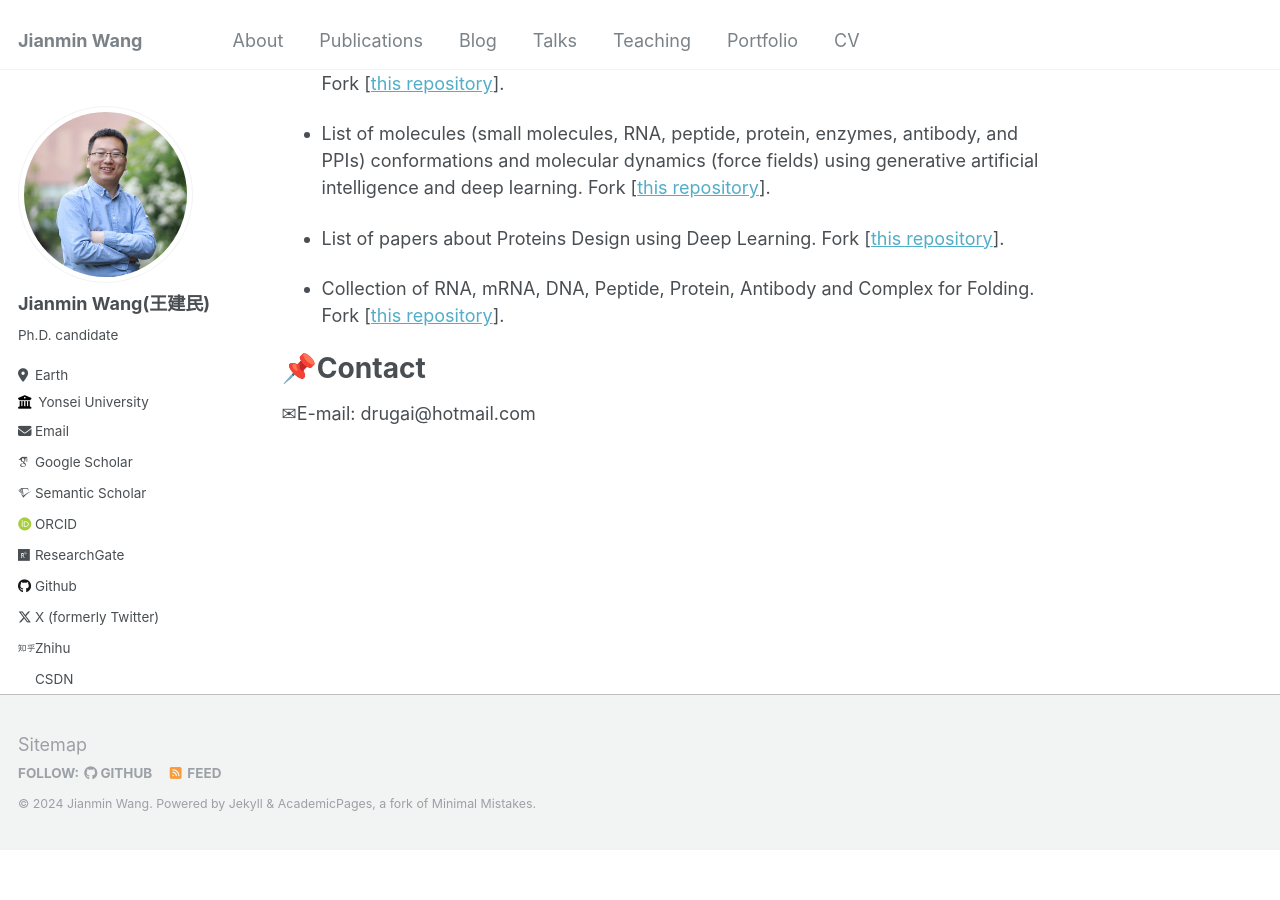
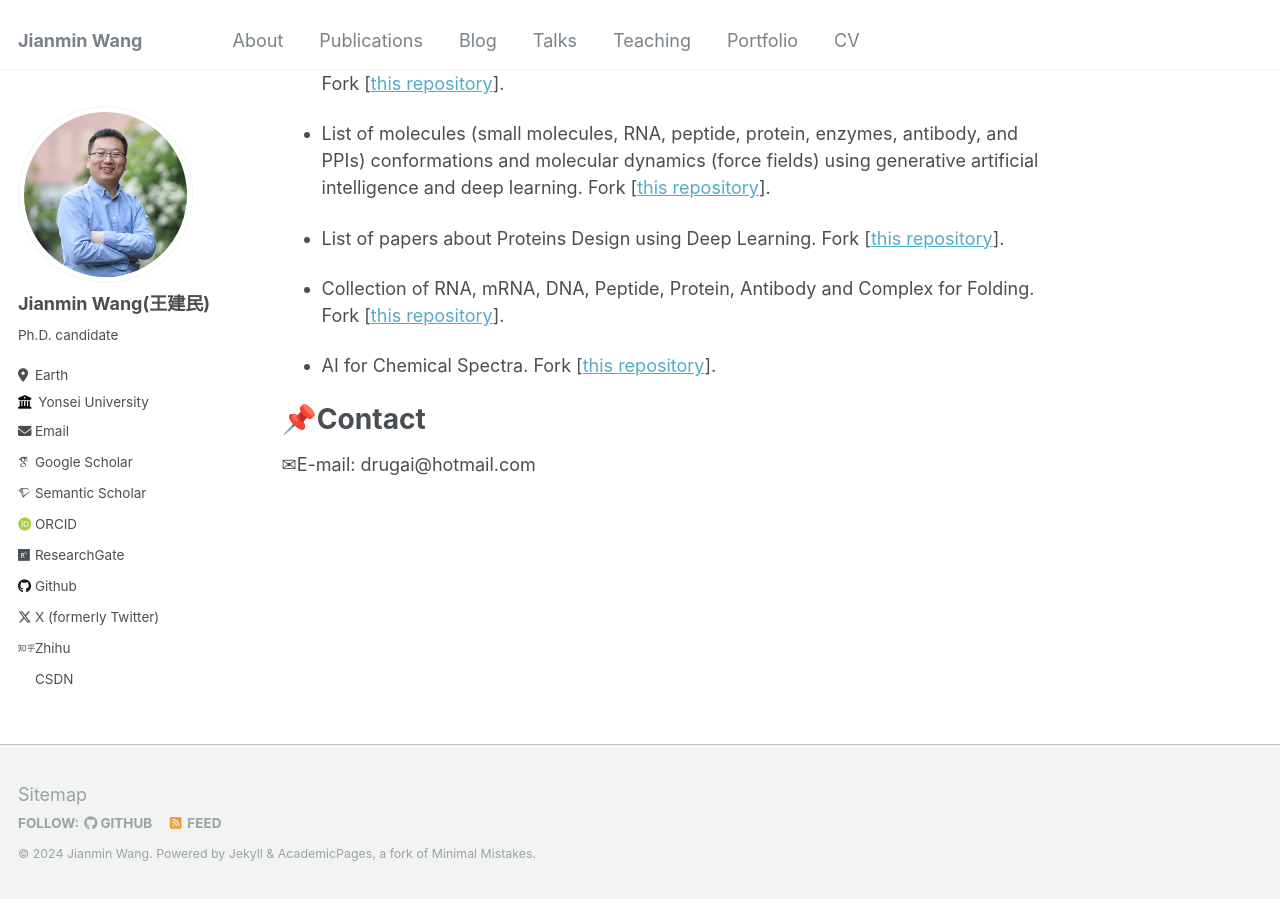
Before and after one commit to Jianmin2drugai/Jianmin2drugai.github.io, a Jekyll site: the page built from _pages/about.md, in a window 1280 px wide and 900 px high, scrolled down 1158 px. Built offline with Jekyll 4.4.1, drawn with Linux system fonts in a browser that asks for light colours; some web fonts are replaced; before the commit the page ends 2007 px from its top, so only the background shows below that.

Commit message:
Update about.md

```diff
--- a/_pages/about.md
+++ b/_pages/about.md
@@ -46,6 +46,8 @@ You can also find my articles on <a href="https://jianmin2drugai.github.io/publi
 
 * Collection of RNA, mRNA, DNA, Peptide, Protein, Antibody and Complex for Folding. Fork [[this repository](https://github.com/AspirinCode/awesome-BioMolFold)].
 
+* AI for Chemical Spectra. Fork [[this repository](https://github.com/AspirinCode/awesome-ChemicalSpectraAI)].
+
 
 &#x1F4CC;Contact
 ======
```
